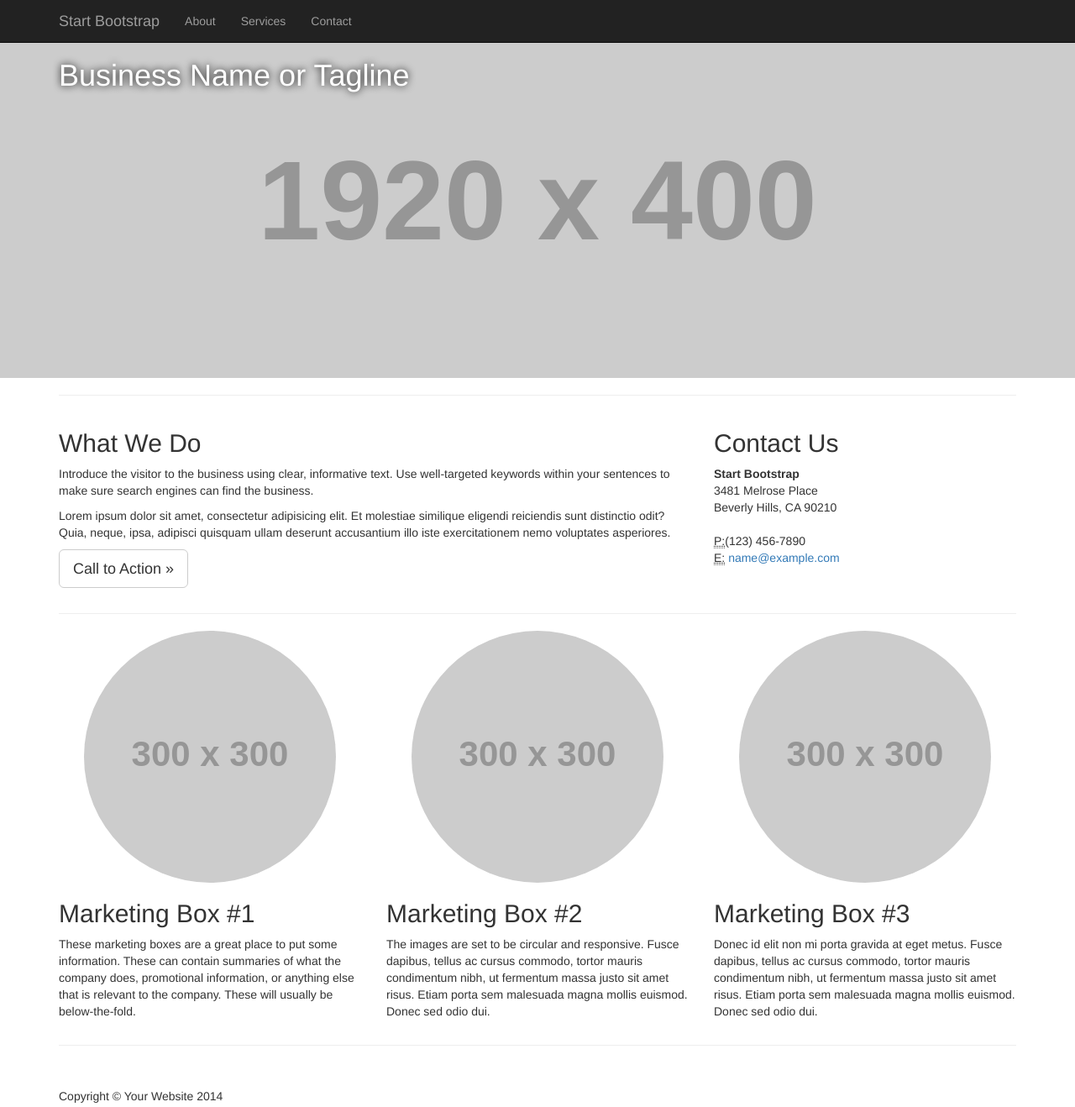
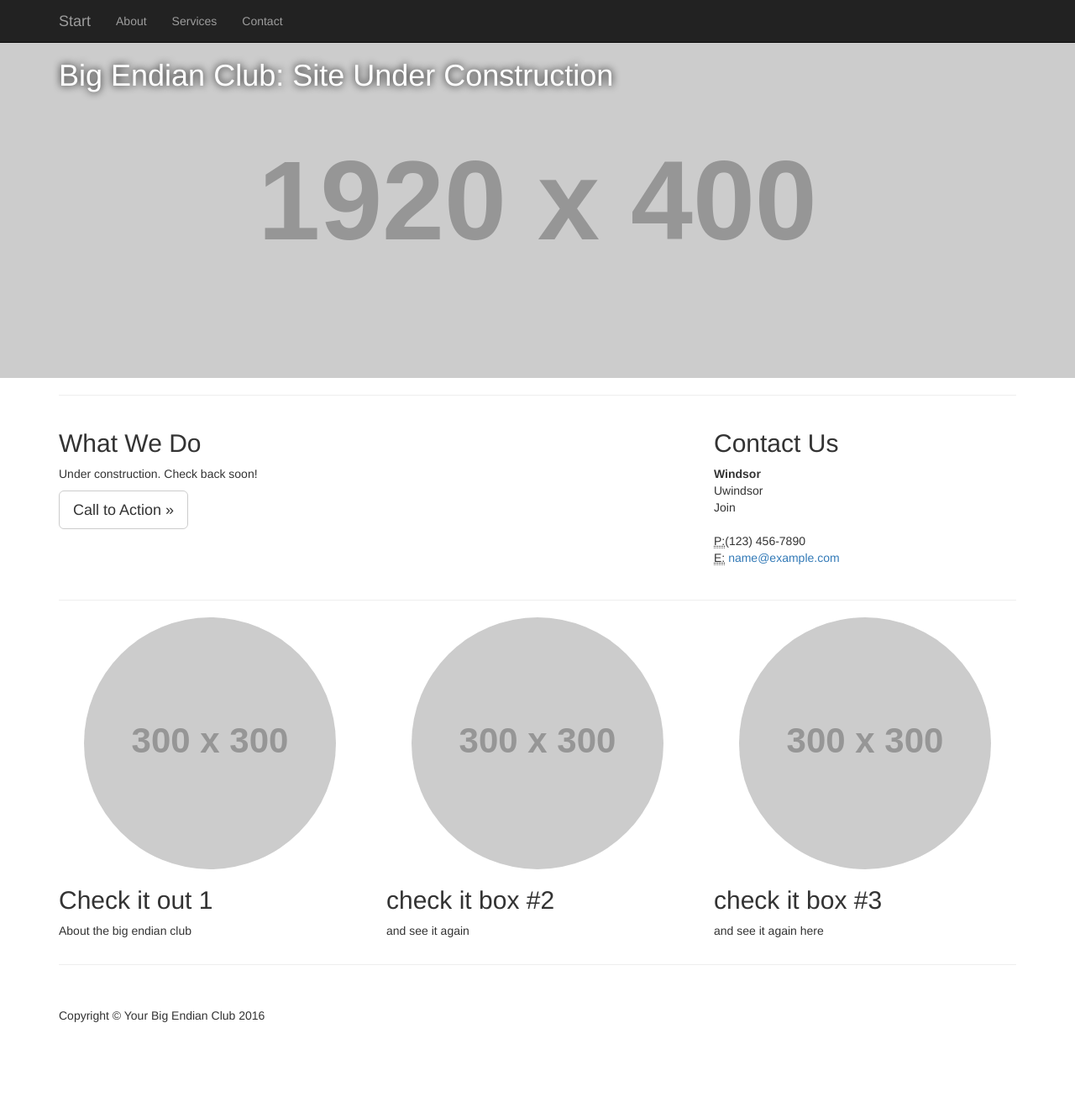
Before and after one commit to bigendianclub/bigendian, a plain HTML site: page index.html in a window 1280 px wide. Shown: the whole page at 84% size. After the commit the page ends 1279 px from the top, so only its background shows below. Drawn offline with Linux system fonts and the light colour scheme; placeholder pictures from the web are drawn by us.

Commit message:
changed template basics

```diff
--- a/index.html
+++ b/index.html
@@ -9,7 +9,7 @@
     <meta name="description" content="">
     <meta name="author" content="">
 
-    <title>Business Frontpage - Start Bootstrap Template</title>
+    <title>SITE UNDER CONSTRUCTION</title>
 
     <!-- Bootstrap Core CSS -->
     <link href="css/bootstrap.min.css" rel="stylesheet">
@@ -39,7 +39,7 @@
                     <span class="icon-bar"></span>
                     <span class="icon-bar"></span>
                 </button>
-                <a class="navbar-brand" href="#">Start Bootstrap</a>
+                <a class="navbar-brand" href="#">Start</a>
             </div>
             <!-- Collect the nav links, forms, and other content for toggling -->
             <div class="collapse navbar-collapse" id="bs-example-navbar-collapse-1">
@@ -66,7 +66,7 @@
         <div class="container">
             <div class="row">
                 <div class="col-lg-12">
-                    <h1 class="tagline">Business Name or Tagline</h1>
+                    <h1 class="tagline">Big Endian Club: Site Under Construction</h1>
                 </div>
             </div>
         </div>
@@ -80,18 +80,16 @@
         <div class="row">
             <div class="col-sm-8">
                 <h2>What We Do</h2>
-                <p>Introduce the visitor to the business using clear, informative text. Use well-targeted keywords within your sentences to make sure search engines can find the business.</p>
-                <p>Lorem ipsum dolor sit amet, consectetur adipisicing elit. Et molestiae similique eligendi reiciendis sunt distinctio odit? Quia, neque, ipsa, adipisci quisquam ullam deserunt accusantium illo iste exercitationem nemo voluptates asperiores.</p>
-                <p>
+                <p>Under construction. Check back soon! </p>
                     <a class="btn btn-default btn-lg" href="#">Call to Action &raquo;</a>
                 </p>
             </div>
             <div class="col-sm-4">
                 <h2>Contact Us</h2>
                 <address>
-                    <strong>Start Bootstrap</strong>
-                    <br>3481 Melrose Place
-                    <br>Beverly Hills, CA 90210
+                    <strong>Windsor</strong>
+                    <br>Uwindsor
+                    <br>Join
                     <br>
                 </address>
                 <address>
@@ -108,18 +106,18 @@
         <div class="row">
             <div class="col-sm-4">
                 <img class="img-circle img-responsive img-center" src="http://placehold.it/300x300" alt="">
-                <h2>Marketing Box #1</h2>
-                <p>These marketing boxes are a great place to put some information. These can contain summaries of what the company does, promotional information, or anything else that is relevant to the company. These will usually be below-the-fold.</p>
+                <h2>Check it out 1</h2>
+                <p>About the big endian club</p>
             </div>
             <div class="col-sm-4">
                 <img class="img-circle img-responsive img-center" src="http://placehold.it/300x300" alt="">
-                <h2>Marketing Box #2</h2>
-                <p>The images are set to be circular and responsive. Fusce dapibus, tellus ac cursus commodo, tortor mauris condimentum nibh, ut fermentum massa justo sit amet risus. Etiam porta sem malesuada magna mollis euismod. Donec sed odio dui.</p>
+                <h2>check it box #2</h2>
+                <p>and see it again </p>
             </div>
             <div class="col-sm-4">
                 <img class="img-circle img-responsive img-center" src="http://placehold.it/300x300" alt="">
-                <h2>Marketing Box #3</h2>
-                <p>Donec id elit non mi porta gravida at eget metus. Fusce dapibus, tellus ac cursus commodo, tortor mauris condimentum nibh, ut fermentum massa justo sit amet risus. Etiam porta sem malesuada magna mollis euismod. Donec sed odio dui.</p>
+                <h2> check it box #3</h2>
+                <p> and see it again here</p>
             </div>
         </div>
         <!-- /.row -->
@@ -130,7 +128,7 @@
         <footer>
             <div class="row">
                 <div class="col-lg-12">
-                    <p>Copyright &copy; Your Website 2014</p>
+                    <p>Copyright &copy; Your Big Endian Club 2016</p>
                 </div>
             </div>
             <!-- /.row -->
```
